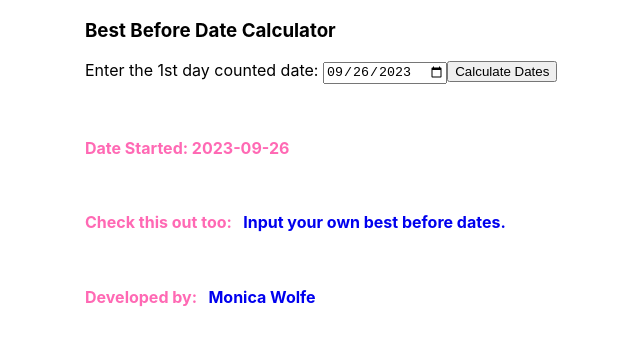
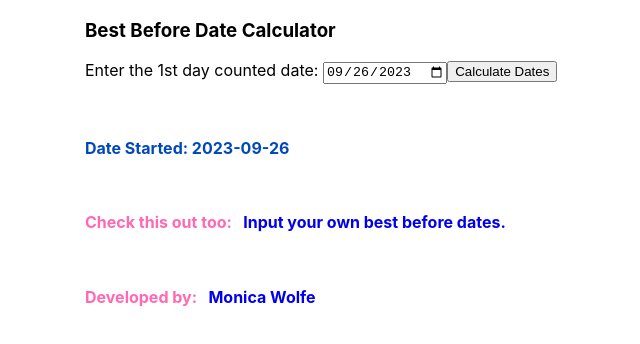
Before and after one commit to mcwolfe2011/best-before-date-app, a React (Create React App) app: page / in a window 1280 px wide. Shown: the top 344 px of the page, without its empty margins (107-747 px from the left). Built offline with nearby package versions, Linux system fonts and the light colour scheme.

Commit message:
Update App.js

```diff
--- a/src/App.js
+++ b/src/App.js
@@ -98,7 +98,7 @@ export default AddDaysToDate;
 
 // Function to generate a random color
 const getRandomColor = () => {
-  const colors = ["Absolute Zero", "Acid green", "African violet", "Android green", "Amethyst", "Aqua", "Azure", "Artichoke green", "Barbie Pink", "Baby blue eyes", "Bitter lemon", "Canary yellow", "Deep pink", "Electric purple", "Fiery rose", "Flirt", "French pink", "French fuchsia", "Frostbite", "French violet"];
+  const colors = ["#0048BA", "#9966CC", "#DA1884"];
   return colors[Math.floor(Math.random() * colors.length)];
 };
 
```
